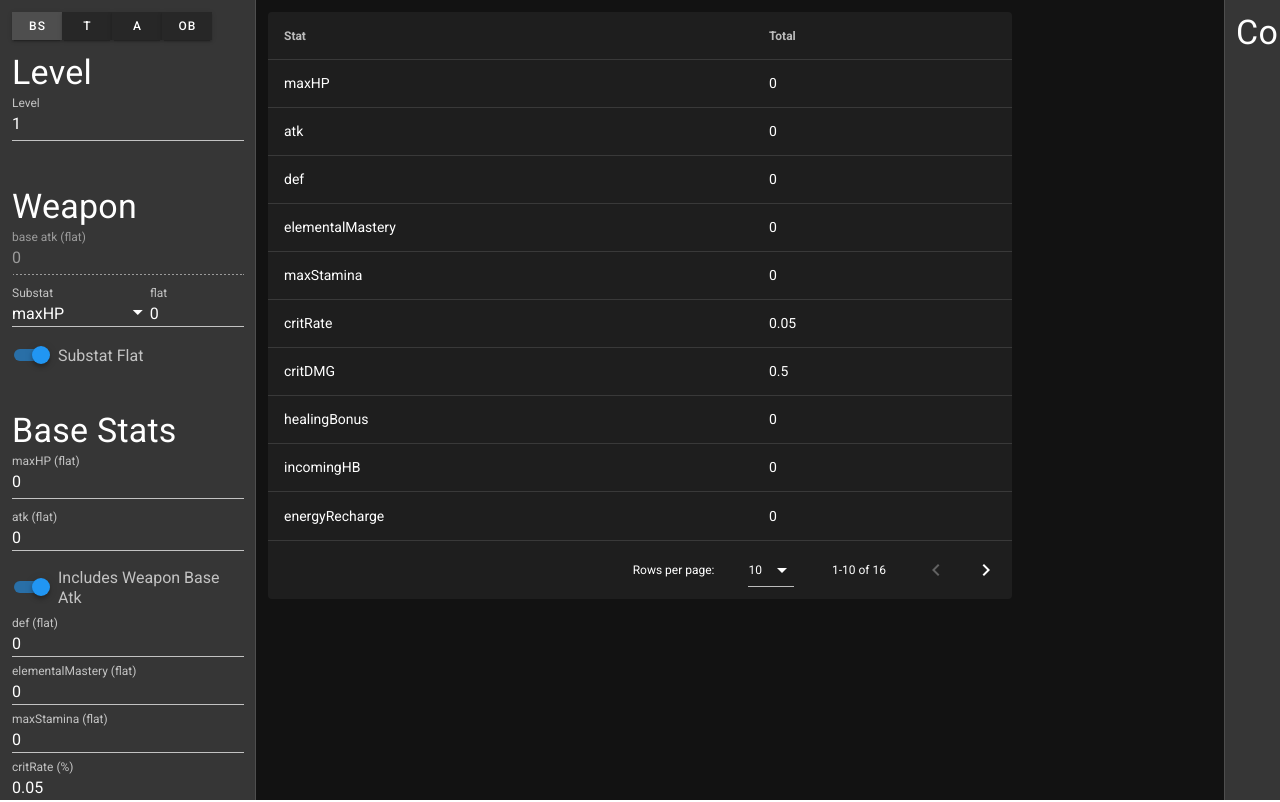
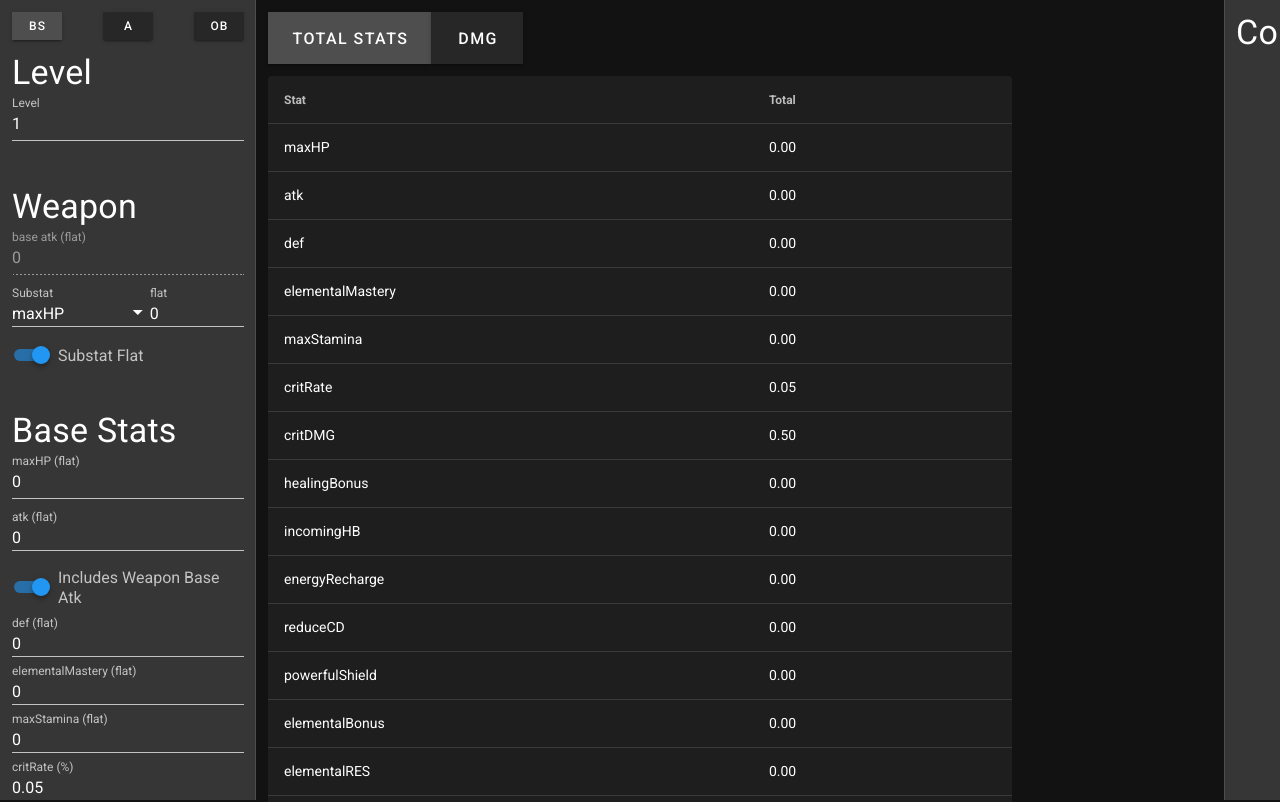
Before and after one commit to quasikyo/genshinstatcalc, a Vue app: page / in a window 1280 px wide. Shown: the top 802 px of the page. Built offline with nearby package versions, Linux system fonts and the light colour scheme.

Commit message:
UI changes and total DMG calculation

```diff
--- a/src/components/CharacterData.vue
+++ b/src/components/CharacterData.vue
@@ -3,7 +3,7 @@
     <v-navigation-drawer app>
       <v-container>
         <v-item-group v-model="window" mandatory>
-          <v-row no-gutters v-for="row in length / buttonsPerRow" :key="row">
+          <v-row no-gutters v-for="row in length / buttonsPerRow" :key="row" justify="space-between">
             <v-item
               v-for="i in buttonsPerRow"
               :key="i"
@@ -18,7 +18,6 @@
 
         <v-window v-model="window">
           <v-window-item><BaseStats /></v-window-item>
-          <v-window-item><Talents /></v-window-item>
           <v-window-item><Artifacts /></v-window-item>
           <v-window-item><OtherBuffs /></v-window-item>
         </v-window>
@@ -29,7 +28,6 @@
 
 <script>
 import BaseStats from './CharacterData/BaseStats';
-import Talents from './CharacterData/Talents';
 import Artifacts from './CharacterData/Artifacts';
 import OtherBuffs from './CharacterData/OtherBuffs';
 
@@ -37,15 +35,14 @@ export default {
   name: 'CharacterData',
   components: {
     BaseStats,
-    Talents,
     Artifacts,
     OtherBuffs,
   },
   data() {
     return {
       window: 0,
-      // Base Stats (Level, Weapon, Base Stats), Talents, Artifacts, Other Buffs
-      labels: ['BS', 'T', 'A', 'OB'],
+      // Base Stats (Level, Weapon, Base Stats), Artifacts, Other Buffs
+      labels: ['BS', 'A', 'OB'],
     };
   },
   computed: {
--- a/src/components/CharacterData/BaseStats.vue
+++ b/src/components/CharacterData/BaseStats.vue
@@ -121,7 +121,6 @@ export default {
         stat: this.baseStats[statName],
         includesWeaponAtk: this.includesWeaponAtk,
       });
-      this.totalStat(statName); // debug
     },
   },
 };
--- a/src/components/CharacterData/Talents.vue
+++ b/src/components/CharacterData/Talents.vue
@@ -7,12 +7,18 @@
           v-for="(attack, i) in attacks"
           :key="`attack-${i}`"
         >
-          <v-text-field label="Label" v-model="attack.label" />
+          <v-text-field
+            label="Label"
+            v-model="attack.label"
+            @keypress="setAttack(i)"
+          />
+
           <v-text-field
             dense
             label="% of ATK (decimal)"
             v-model="attack.percentOfAtk"
             type="number"
+            @keypress="setAttack(i)"
           />
 
           <v-select
@@ -20,28 +26,21 @@
             label="Normal/Charged/Skill/Burst"
             :items="dmgTypes"
             v-model="attack.dmgType"
+            @change="setAttack(i)"
           />
 
           <v-select
             dense
-            label="Elemental Type"
+            label="PHYS/Elemental"
             :items="elementalTypes"
             v-model="attack.elementalType"
+            @change="setAttack(i)"
           />
 
-          <v-row>
-            <v-col>
-              <v-btn outlined color="error" @click="removeAttack(i)">
-                Remove
-              </v-btn>
-            </v-col>
-            <v-spacer />
-            <v-col>
-              <v-btn outlined color="success" @click="setAttack(i)">
-                Update
-              </v-btn>
-            </v-col>
-          </v-row>
+          <v-btn outlined color="error" @click="removeAttack(i)">
+            Remove
+          </v-btn>
+          <br>
         </fieldset>
       </v-form>
       <v-btn
@@ -68,7 +67,6 @@ export default {
   },
   data() {
     return {
-      dialog: false,
       attacks: [],
     };
   },
@@ -81,7 +79,6 @@ export default {
         label: '',
         percentOfAtk: 0,
         dmgType: 'Normal',
-        // TODO: default to character elemental type
         elementalType: 'PHYS',
       };
       this.$store.dispatch('attacks/addAttack', attack);
--- a/src/components/Results.vue
+++ b/src/components/Results.vue
@@ -1,42 +1,106 @@
 <template>
   <section id="results" style="">
     <v-container fluid>
-      <v-data-table
-        :headers="headers"
-        :items="items"
-      />
+      <v-item-group v-model="window" mandatory>
+        <v-item v-for="i in length" :key="i" v-slot="{ active, toggle }">
+          <v-btn tile x-large :input-value="active" @click="toggle">
+            {{ labels[i - 1] }}
+          </v-btn>
+        </v-item>
+      </v-item-group>
+
+      <v-window v-model="window">
+        <v-window-item>
+          <v-data-table
+            :headers="statsHeaders"
+            :items="statsItems"
+            :disable-pagination="true"
+            hide-default-footer
+          />
+        </v-window-item>
+        <v-window-item>
+          <v-row>
+            <v-col cols="12" md="3" xl="4">
+              <Talents />
+            </v-col>
+            <v-col>
+              <v-data-table
+                :headers="dmgHeaders"
+                :items="dmgItems"
+                :disable-pagination="true"
+                hide-default-footer
+              />
+            </v-col>
+          </v-row>
+        </v-window-item>
+      </v-window>
     </v-container>
   </section>
 </template>
 
 <script>
-import { mapGetters } from 'vuex';
+import { mapState, mapGetters } from 'vuex';
+import Talents from './CharacterData/Talents';
 
 export default {
   name: 'Results',
+  components: {
+    Talents,
+  },
+  data() {
+    return {
+      window: 0,
+      labels: ['TOTAL STATS', 'DMG'],
+      statsHeaders: [
+        { text: 'Stat', value: 'stat', },
+        { text: 'Total', value: 'value', },
+      ],
+      dmgHeaders: [
+        { text: 'Attack', value: 'label', },
+        { text: 'DMG', value: 'value', },
+      ],
+    };
+  },
   computed: {
+    ...mapState('stats', ['dmgBonuses',]),
     ...mapGetters('stats', ['statNames', 'totalStat',]),
-    headers() {
-      return [
-        { text: 'Stat', align: 'start', value: 'stat', },
-        { text: 'Total', value: 'value', },
-      ];
+    ...mapState('attacks', ['dmgTypes', 'elementalTypes',]),
+    ...mapGetters('attacks', ['calculateAttacks',]),
+    length() {
+      return this.labels.length;
     },
-    items() {
+    statsItems() {
       const stats = this.statNames(null, true);
-      return stats.map((stat) => {
+      const items = stats.map((stat) => {
         return {
           stat,
-          value: this.totalStat(stat),
+          value: this.totalStat(stat).toFixed(2),
         };
       });
+
+      for (const property in this.dmgBonuses) {
+        items.push({
+          stat: property,
+          value: this.dmgBonuses[property].toFixed(2),
+        });
+      } // for
+
+      return items;
     },
-  }
+    dmgItems() {
+      const totalAtk = this.totalStat('atk');
+      const phys = this.totalStat('physicalBonus');
+      const elemental = this.totalStat('elementalBonus');
+
+      return this.calculateAttacks(totalAtk, phys, elemental, this.dmgBonuses);
+    },
+  },
 };
 </script>
 
 <style>
 #results {
   width: 100%;
+  /* scroll-margin: 2rem; */
 }
 </style>
--- a/src/store/modules/attacks.js
+++ b/src/store/modules/attacks.js
@@ -1,16 +1,35 @@
 const state = {
   dmgTypes: ['Normal', 'Charged', 'Skill', 'Burst',],
-  elementalTypes: [
-    'PHYS',
-    'Pyro',
-    'Hydro',
-    'Dendro',
-    'Electro',
-    'Anemo',
-    'Cryo',
-    'Geo',
-  ],
+  elementalTypes: ['PHYS', 'Elemental'],
   attacks: [],
+};
+
+const getters = {
+  calculateAttacks(state) {
+    return function(totalAtk, phys, elemental, dmgTypeBonuses) {
+      const calculatedAttacks = state.attacks.map((attack) => {
+        let dmgBonusSum = 0;
+
+        if (attack.elementalType == 'PHYS') {
+          dmgBonusSum += phys;
+        } else {
+          dmgBonusSum += elemental;
+        } // if
+
+        state.dmgTypes.forEach((type) => {
+          if (attack.dmgType == type) {
+            dmgBonusSum += dmgTypeBonuses[type.toLowerCase()];
+          } // if
+        });
+
+        return {
+          label: attack.label,
+          value: (totalAtk * attack.percentOfAtk * (1 + dmgBonusSum)).toFixed(2),
+        };
+      });
+      return calculatedAttacks;
+    };
+  },
 };
 
 const mutations = {
@@ -40,6 +59,7 @@ const actions = {
 export default {
   namespaced: true,
   state,
+  getters,
   mutations,
   actions,
 };
--- a/src/store/modules/stats.js
+++ b/src/store/modules/stats.js
@@ -76,15 +76,14 @@ const state = {
       isFlat: false,
     },
   },
+  dmgBonuses: {
+    normal: 0.1,
+    charged: 0.2,
+    skill: 0.3,
+    burst: 0.4,
+  },
   includesWeaponAtk: true,
-  buffs: {
-    atk: [
-      { value: 0, isFlat: true, },
-    ],
-    def: [
-      { value: 0, isFlat: true, },
-    ],
-  },
+  buffs: {},
 };
 
 const getters = {
@@ -96,7 +95,8 @@ const getters = {
   },
   totalStat(state) {
     return function(stat) {
-      let base = state.baseStats[stat].value;
+      // Would sometimes result in a string
+      let base = Number(state.baseStats[stat].value);
 
       // Apply buffs from artifacts and other sources
       // TODO: add error checking for flat increases on a non-flat base
@@ -137,7 +137,6 @@ const getters = {
         // percentages onto it to get the total percent.
         total = base + percentagesSum;
       } // if
-      console.log(`${stat}: ${total}`); // debug
       return total;
     };
   },
```
